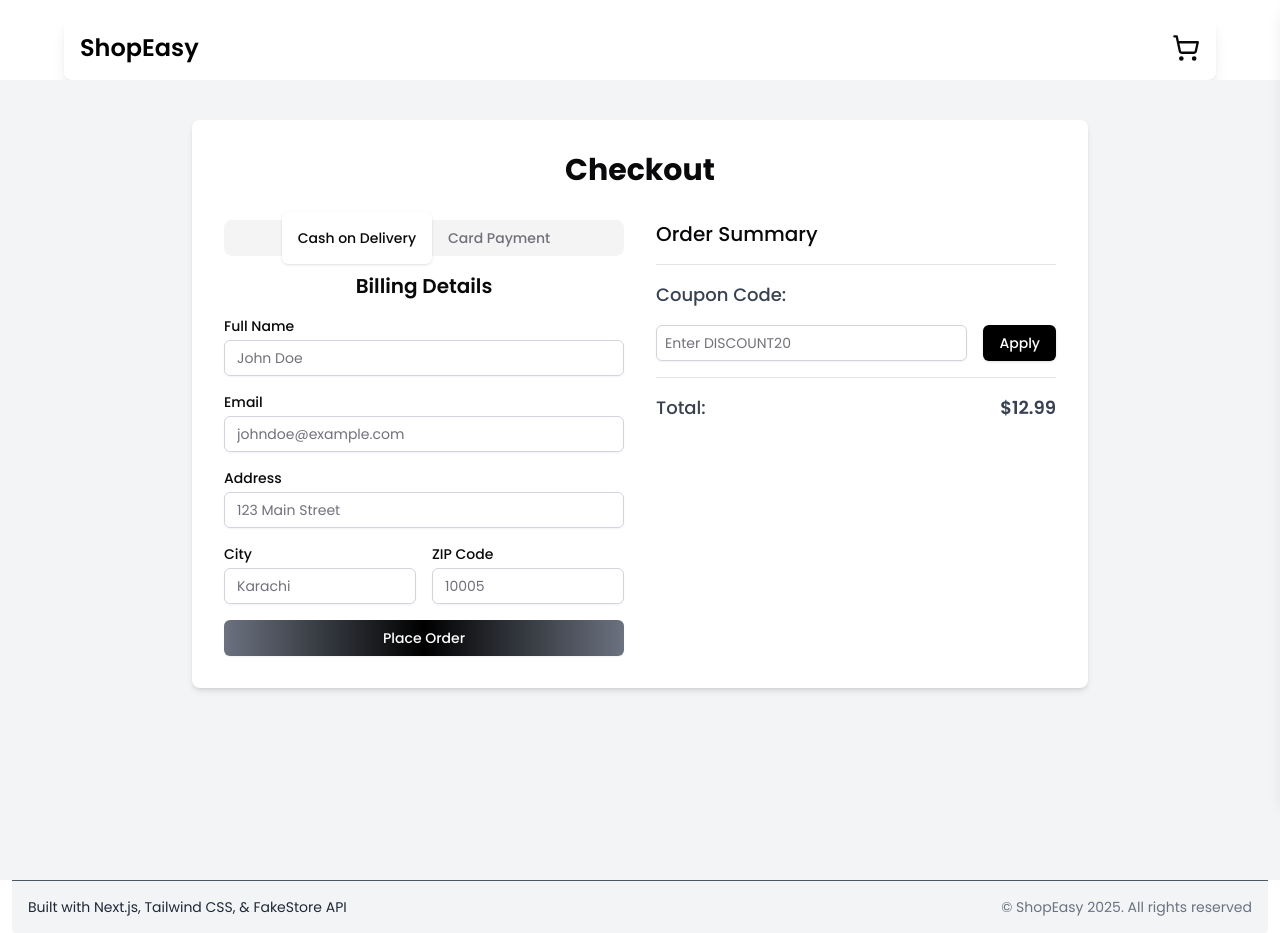
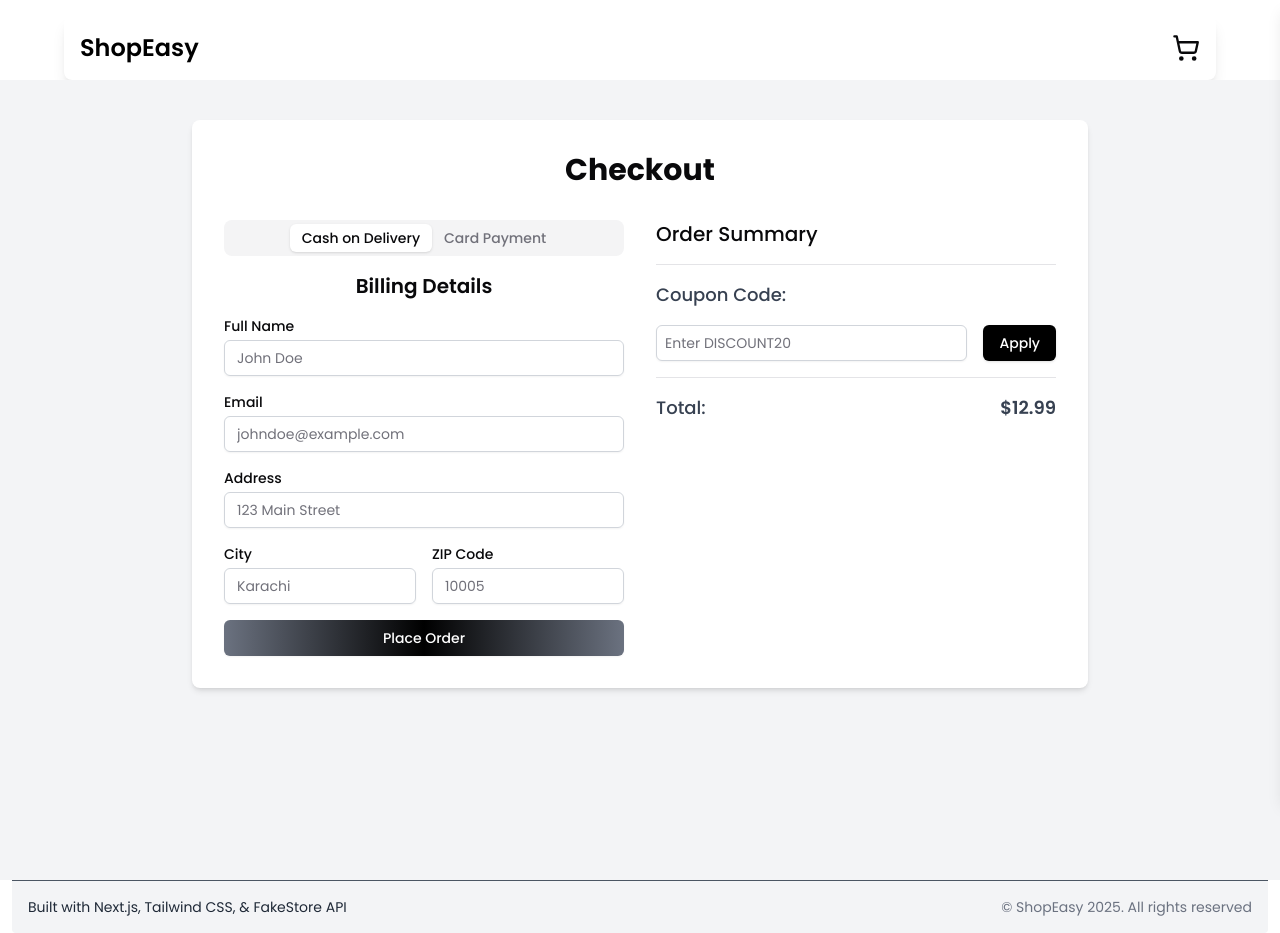
Before and after one commit to TalhaJamal02/simple-e-commerce-website, a Next.js app: page /checkout in a window 1280 px wide. Built offline with nearby package versions, Linux system fonts and the light colour scheme.

Commit message:
removed padding

```diff
--- a/app/checkout/page.tsx
+++ b/app/checkout/page.tsx
@@ -84,8 +84,8 @@ const Checkout = () => {
           >
             <Tabs defaultValue="cash" className="w-full">
               <TabsList className=" flex justify-center min-w-full">
-                <TabsTrigger value="cash" className="p-4">Cash on Delivery</TabsTrigger>
-                <TabsTrigger value="card" className="p-4">Card Payment</TabsTrigger>
+                <TabsTrigger value="cash">Cash on Delivery</TabsTrigger>
+                <TabsTrigger value="card">Card Payment</TabsTrigger>
               </TabsList>
               <TabsContent value="cash">
                 <h2 className="text-xl font-semibold my-4 text-center">
```
